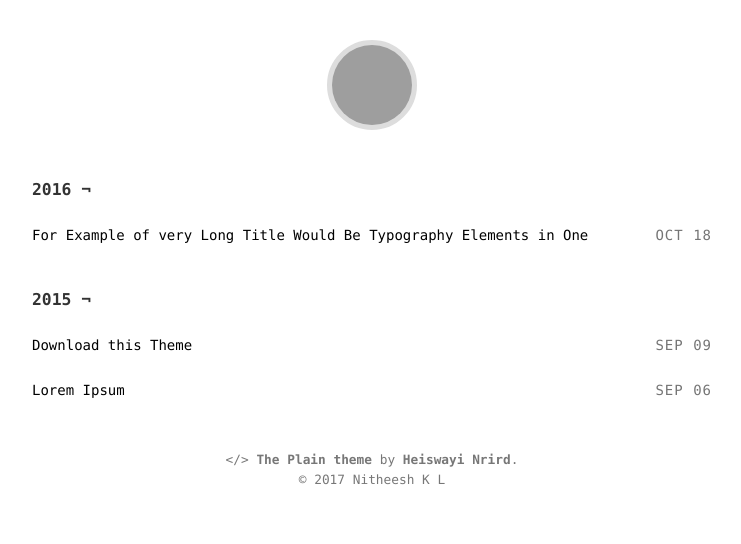
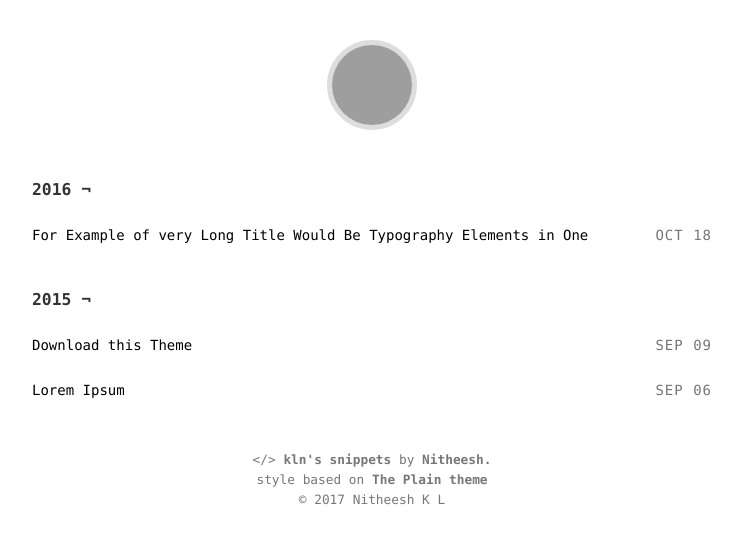
Before and after one commit to nitheeshkl/nitheeshkl.github.io, a Jekyll site: the page built from index.html, in a window 1280 px wide. Shown: the top 544 px of the page, without its empty margins (268-1009 px from the left). Built offline with Jekyll 4.4.1, drawn with Linux system fonts in a browser that asks for light colours; grey boxes are pictures that could not be loaded.

Commit message:
change site name and update footer
Signed-off-by: Nitheesh K L <nitheesh.k.l@intel.com>

```diff
--- a/_config.yml
+++ b/_config.yml
@@ -1,11 +1,12 @@
 # Site Info
-title:              "Nitheesh"
-description:        "The personal website for me & my thoughts, that's it. Can't say anymore..."
+title:              "kln's snippets"
+description:        "brief extracts from the world of kln"
 google_verify:       # Put your Google Verification here
 google_analytics:   UA-XXXXXXX-X # Put your Google Analytics code
 
 # Author Info
 author_name:        "Nitheesh K L" # Your name here
+author_name_short:  "Nitheesh"
 author_email:       nitheeshkl@gmail.com # Your email here
 author_gravatar:    eca33e4c4234f61ed5ed92d4a8fdb228 # Your Gravatar md5 hash here for logo
 twitter_username:   nitheeshkl # Your Twitter username here
--- a/_includes/footer.html
+++ b/_includes/footer.html
@@ -1,4 +1,8 @@
 <div class="footer">
-  <span class="block">&lt;/&gt; <a href="http://github.com/heiswayi/the-plain" title="a minimalist Jekyll theme for personal blog">The Plain theme</a> by <a href="http://heiswayi.github.io">Heiswayi Nrird</a>.</span>
+    <span class="block">
+          &lt;/&gt; <a href="{{ site.baseurl }}/" title="{{site.description}}"> {{ site.title}} </a>
+          by <a href="{{site.baseurl}}/about" title="about me">{{site.author_name_short}}.</a>
+    </span>
+    <span class="block">style based on <a href="http://github.com/heiswayi/the-plain" title="a minimalist Jekyll theme for personal blog">The Plain theme</a></span>
   <span class="block">&copy; {{ site.time | date: '%Y' }} {{ site.author_name }}</span>
 </div>
```
